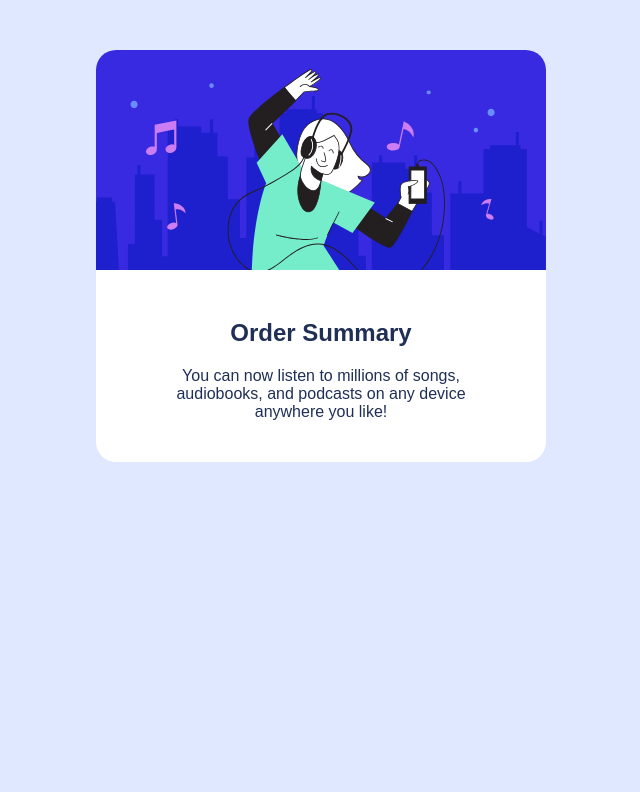
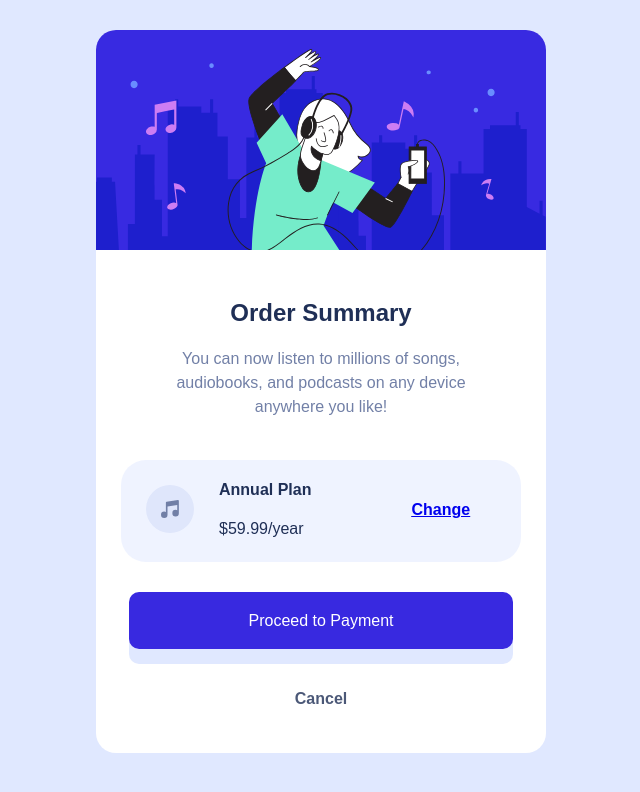
Before and after one commit to IndahSkr/Order-Summary-HTML-CSS, a plain HTML site: page index.html in a window 1280 px wide. Shown: the whole page, without its empty margins (319-959 px from the left). Drawn offline with Linux system fonts and the light colour scheme.

Commit message:
final order-summary

```diff
--- a/css/stylesheet.css
+++ b/css/stylesheet.css
@@ -3,34 +3,172 @@ body {
     font-size: 16px;
     color: hsl(223, 47%, 23%);
     background-color: hsl(225, 100%, 94%);
-    border-radius: 10px;
 }
 
-.container {
+.border {
+    background-color: white;
+    border-radius: 20px;
+    margin: 30px auto;
+    padding-bottom: 20px;
+    height: auto;
+    width: 450px;
+}
+
+.image img {
+    border-radius: 20px 20px 0 0;
+}
+
+.text-top {
+    padding: 25px;
+    text-align: center;
+}
+
+.text-top p {
+    padding: 0 50px 0 50px;
+    color: hsla(224, 23%, 55%);
+    line-height: 1.5;
+}
+
+.text-center {
+    background-color: hsla(225, 100%, 94%, 0.5);
+    margin: 0 25px 50px 25px;
+    border-radius: 25px;
+    /* flex-direction: column; */
+    display: flex;
+}
+
+.img-center img {
+    margin: 25px;
+}
+
+.text-2 a {
+    text-decoration: bold;
+}
+
+.text-2 {
+    text-align: right;
+    padding-left: 100px;
+    padding-top: 20px;
+    text-decoration: underline;
+    cursor: pointer;
+    /* float: right; */
+}
+
+.text-2:hover {
+    opacity: 70%;
+    text-decoration: none;
+}
+
+.botton {
+    text-align: center;
+    text-decoration: none;
+    padding-bottom: 30px;
+    margin: 30px;
+    display: block;
+}
+
+.proceed {
+    background-color: hsla(245, 75%, 52%, 1);
+    color: white;
+    padding: 20px 120px;
+    border-radius: 10px;
+    cursor: pointer;
+    box-shadow: 0px 15px hsla(225, 100%, 94%, 1);
+    /* margin: 0 25px 0 25px; */
+}
+
+.proceed:hover {
+    opacity: 80%;
+}
+
+.bottom {
+    text-align: center;
+    text-decoration: none;
+    margin: 25px;
+    display: block;
+    opacity: 80%;
+    cursor: pointer;
+}
+
+.bottom:hover {
+    opacity: 100%;
+}
+
+
+/* .btn {
+    display: inline-block;
+    border-radius: 10px;
+    text-align: center;
+    padding: 40px 150px;
+} */
+
+
+/* .container {
     height: auto;
     width: 450px;
     background-color: white;
     margin: 50px auto;
     border-radius: 20px;
-}
+} */
 
-.upper img {
+
+/* .upper img {
     border-radius: 20px 20px 0 0;
     /* background-image: url("illustration-hero.svg"); */
-    text-align: center;
-    color: white;
-}
 
-.first h2,
+
+/* text-align: center;
+color: white;
+
+} */
+
+
+/* .first h2,
 p {
     text-align: center;
-}
+    line-height: 1.5;
+} */
 
-.first {
+
+/* .first p {
+    opacity: 92%;
+    color: hsla(224, 23%, 55%);
+} */
+
+
+/* .first {
     padding: 25px 50px;
-}
+} */
 
-.content {
+
+/* .content {
     align-content: center;
     align-items: center;
 }
+
+.tengah {
+    background-color: red;
+    padding-left: 20px;
+    padding-right: 20px;
+} */
+
+
+/* .icon {
+    float: left;
+    align-content: center;
+}
+
+.second {
+    float: left;
+}
+
+.second p,
+h4 {
+    text-align: left;
+    line-height: 0;
+    display: block;
+}
+
+.third a {
+    float: right;
+} *
--- a/index.html
+++ b/index.html
@@ -9,16 +9,35 @@
 </head>
 
 <body>
-    <div class="container">
-        <div class="upper">
-            <img src='img/illustration-hero.svg'>
+    <div class="border">
+        <div class="image">
+            <img src="img/illustration-hero.svg">
         </div>
-        <div class="content">
-            <div class="first">
-                <h2>Order Summary</h2>
-                <p>You can now listen to millions of songs, audiobooks, and podcasts on any device anywhere you like!</p>
+        <div class="text-top">
+            <h2>Order Summary</h2>
+            <p>You can now listen to millions of songs, audiobooks, and podcasts on any device anywhere you like!</p>
+        </div>
+        <div class="text-center">
+            <div class="img-center">
+                <img src="img/icon-music.svg">
+            </div>
+            <div class="text-1">
+                <h4>Annual Plan</h4>
+                <p>$59.99/year</p>
+            </div>
+            <div class="text-2">
+                <a href="#">
+                    <h4>Change</h4>
+                </a>
             </div>
         </div>
+        <div class="botton">
+            <span class="btn proceed">Proceed to Payment</span>
+        </div>
+        <div class="bottom">
+            <span class="btn cancel"><h4>Cancel</h4></span>
+        </div>
+    </div>
 </body>
 
 </html>
```
